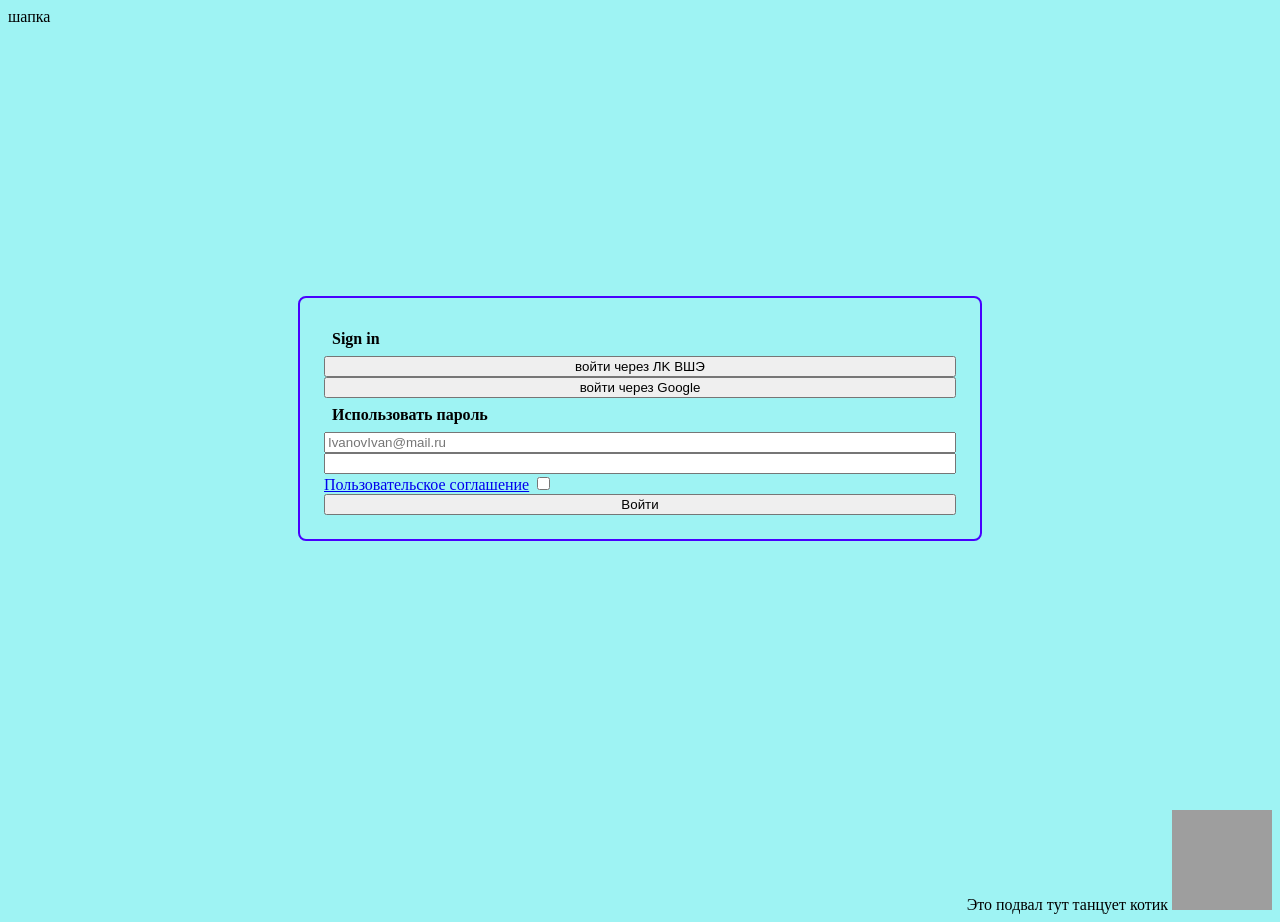
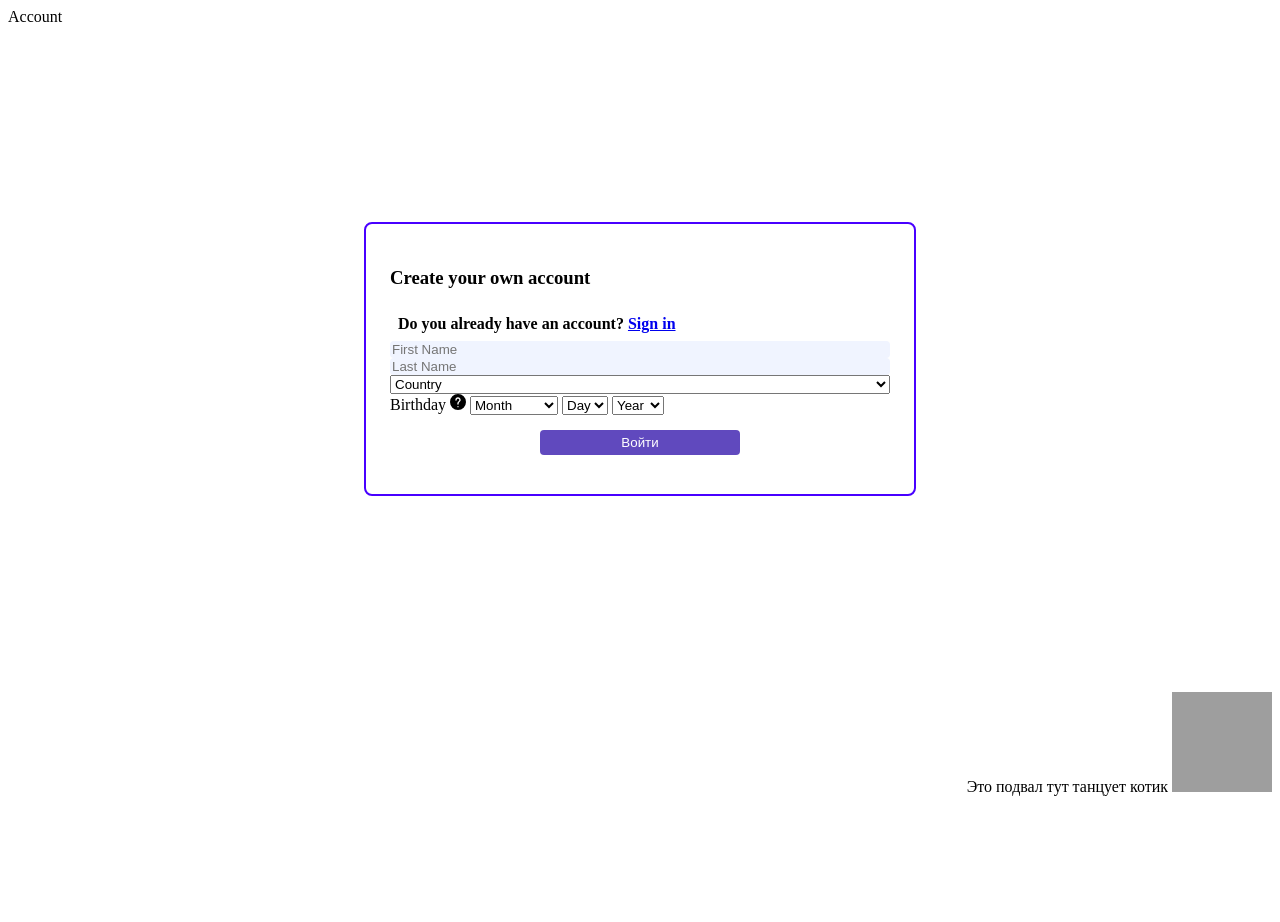
Before and after one commit to marqerty/web-dev-course, a plain HTML site: page native/index.html in a window 1280 px wide. After the commit the page ends 804 px from the top, so only its background shows below. Drawn offline with Linux system fonts and the light colour scheme; grey boxes are pictures that could not be loaded.

Commit message:
add(form): structure, changing width

```diff
--- a/native/index.html
+++ b/native/index.html
@@ -7,27 +7,97 @@
         <link rel="icon" href="./cat.svg" type="image/svg" sizes="32x32">
     </head>
     <body>
-        <header>шапка</header>
+        <header>
+            Account
+        </header>
+
         <main class="main">
             <div class="card outline">
-                <h4 class="cardheader">Sign in</h4>
-                <button>войти через ЛK ВШЭ</button>
-                <button>войти через Google</button>
-                <h4 class="cardheader">Использовать пароль</h4>
-                <input type="email" placeholder="IvanovIvan@mail.ru"/>
-                <input type="password"/>
+                <h3>Create your own account</h3>
+                <h4 class="cardheader">Do you already have an account? <a href="/link">Sign in</a></h4>
+
+                <!-- <button>войти через ЛK ВШЭ</button>
+                <button>войти через Google</button> -->
+
+                <input type="text" placeholder="First Name"/>
+                <input type="text" placeholder="Last Name"/>
+
+                <select name="country">
+                    <option selected disabled>Country</option>
+                    <option>United States</option>
+                    <option>Canada</option>
+                    <option>United Kingdom</option>
+                </select>
+
+                <label>Birthday
+                    <img src="./questsign.svg" height="16"
+                    title="This information is used to verify your age and provide a personalized experience."
+                    alt="Question mark icon">
+                    <select name="month" >
+                        <option selected disabled>Month</option>
+                        <option>January</option>
+                        <option>February</option>
+                        <option>March</option>
+                        <option>April</option>
+                        <option>May</option>
+                        <option>June</option>
+                        <option>July</option>
+                        <option>August</option>
+                        <option>September</option>
+                        <option>October</option>
+                        <option>November</option>
+                        <option>December</option>
+                    </select>
+
+                    <select name="day" >
+                        <option selected disabled>Day</option>
+                        <option>1</option>
+                        <option>2</option>
+                        <option>3</option>
+                        <option>4</option>
+                        <option>5</option>
+                        <option>6</option>
+                        <option>7</option>
+                        <option>8</option>
+                        <option>9</option>
+                        <option>10</option>
+                    </select>
+
+                    <select name="year" >
+                        <option selected disabled>Year</option>
+                        <option>2026</option>
+                        <option>2025</option>
+                        <option>2024</option>
+                        <option>2023</option>
+                        <option>2022</option>
+                        <option>2021</option>
+                    </select>
+                </label>
+
+
+                <!-- <h4 class="cardheader">Войти при помощи пароля</h4>
+                <label>
+                    Почта
+                    <input type="email" placeholder="IvanovIvan@mail.ru"/>
+                </label>
+                <label>
+                    Пароль
+                    <input type="password"/>
+                </label>
 
                 <label>
                     <a href="terms.html" target="_blank">Пользовательское соглашение</a>
                     <input type="checkbox"/>
-                </label>
+                </label> -->
 
-                <button>Войти</button>
+                <button class="buttonenter">Войти</button>
             </div>
+
         </main>
         <footer>
             Это подвал тут танцует котик
             <img src="./cat-cat-dance.gif" alt="Cat dancing" width="100" height="100">
         </footer>
+
     </body>
 </html>
--- a/native/styles.css
+++ b/native/styles.css
@@ -1,30 +1,185 @@
 body {
-    background-color: rgb(158, 243, 243);
+    background-color: white;
     display: flex;
     flex-direction: column;
 }
 
 .main{
-    height: 100%;
+    height: 85%;
     display: flex;
     align-items: center;
     justify-content: center;
 }
+
 .card {
+    background-color: white;
     display: flex;
     flex-direction: column;
-    width: 50%;
+    width: 100%;
+    min-width: 400px;
+    max-width: 500px;
     height: fit-content;
     padding: 24px;
+
 }
+
 .outline{
     border: solid  2px #4800ff;
     border-radius: 8px;
 }
+
 .cardheader{
     padding: 0 px;
     margin: 8px;
+    color: black
 }
+
+input {
+    background-color: #f0f4ff;
+    width: 100%;
+    border-radius: 4px;
+    border: none;
+}
+
+input[type="checkbox"] {
+  width: auto;
+}
+
+button {
+    background-color: #6049be;
+    color: white;
+    border: none;
+    border-radius: 4px;
+    margin: 5px;
+    height: 25px;
+}
+
+.buttonenter {
+  background-color: #6049be;
+  color: white;
+  width: 40%;
+  height: 25px;
+  border-radius: 4px;
+  border: none;
+  align-self: center;
+  margin: 15px;
+}
+
+label a {
+  color: #6049be;
+}
+
+label {
+  color: black;
+}
+
 footer{
     text-align: right;
 }
+
+
+/* СНЕЖИНКИ */
+
+/* *, *::before, *::after {
+  margin: 0;
+  padding: 0;
+  box-sizing: border-box;
+}
+
+html {
+  color-scheme: dark;
+}
+
+body {
+  margin: 0;
+  padding: 50px;
+  background-color: #18191c;
+  color: #ffffff;
+  font-family: "Roboto", sans-serif;
+}
+
+.snow-toggle {
+  display: flex;
+  flex-direction: row;
+  padding: 0;
+  margin: 0;
+  gap: 40px;
+  border: 0;
+}
+
+.snow-toggle__label {
+  padding-bottom: 10px;
+}
+
+.snow-toggle__item {
+  position: relative;
+  display: flex;
+  align-items: center;
+  cursor: pointer;
+}
+
+.snow-toggle__text::before {
+  content: "";
+  position: absolute;
+  left: 0;
+  top: calc(50% - 12px);
+  width: 25px;
+  height: 25px;
+  border: 1px solid #FFFFFF;
+  border-radius: 50%;
+}
+
+.snow-toggle__control {
+  width: 25px;
+  height: 25px;
+  opacity: 0;
+  margin-right: 15px;
+}
+
+.snow-toggle__control:focus + .snow-toggle__text::before {
+  border-color: #C56FFF;
+}
+
+.snow-toggle__control:checked + .snow-toggle__text::before {
+  background-color: #FFFFFF;
+  background: radial-gradient(
+    circle,
+    #FFFFFF 0%,
+    #FFFFFF 40%,
+    transparent 50%,
+    transparent 100%
+  );
+}
+
+.snow {
+  --animation-name: snowfall;
+  position: fixed;
+  left: 0;
+  right: 0;
+  top: 0;
+  bottom: 0;
+  z-index: 100;
+  display: flex;
+  justify-content: space-between;
+  pointer-events: none;
+}
+
+.snow__flake {
+  position: relative;
+  top: -1.5em;
+  color: #c1dcec;
+  animation-name: var(--animation-name);
+  animation-timing-function: ease-in-out;
+  animation-iteration-count: infinite;
+  will-change: transform;
+}
+
+@keyframes snowfall {
+  0% {
+    transform: translateY(0);
+  }
+
+  100% {
+    transform: translateY(calc(100vh + 1.5em));
+  }
+} */
```
Also changed, not shown: native/snow.html (added, +58 -0 lines), native/snow.js (added, +41 -0 lines), native/questsign.svg (added).
